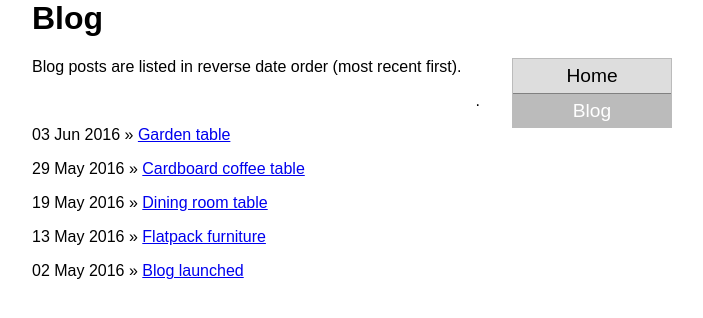
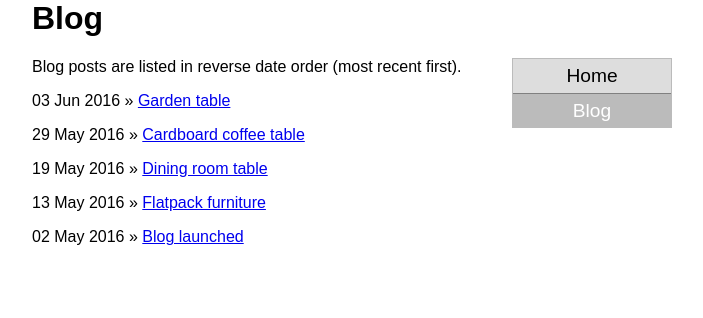
Before and after one commit to arfwilliamson/arfwilliamson.github.io, a Jekyll site: the page built from blog.html, in a window 1280 px wide. Shown: the top 318 px of the page, without its empty margins (208-911 px from the left). Built offline with Jekyll 4.4.1, drawn with Linux system fonts in a browser that asks for light colours.

Commit message:
Update blog.html

```diff
--- a/blog.html
+++ b/blog.html
@@ -3,7 +3,6 @@ layout: default
 title: Blog
 ---
 <p align=left>Blog posts are listed in reverse date order (most recent first).</p>
-<p align=right>.</p>
 {% for post in site.posts %}
     <p>
       {{ post.date | date_to_string }}
```
